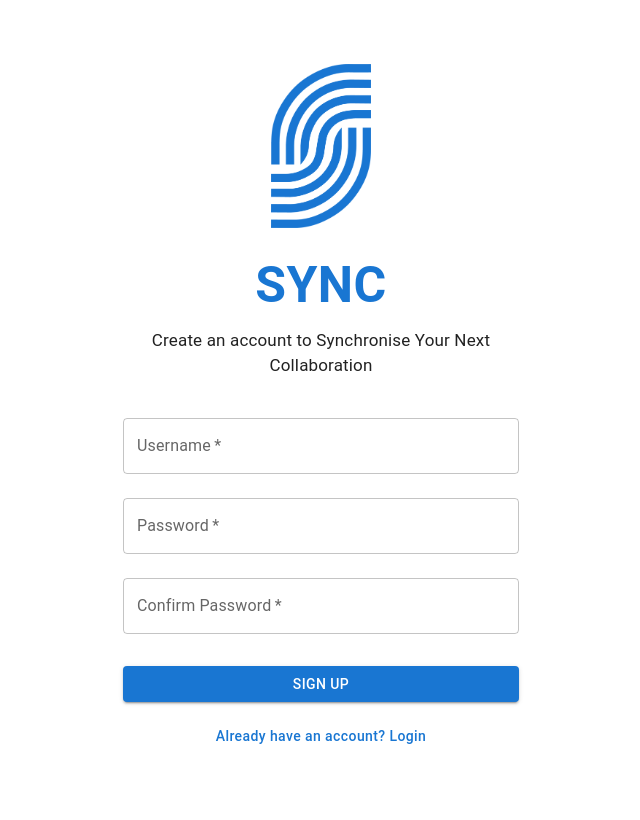
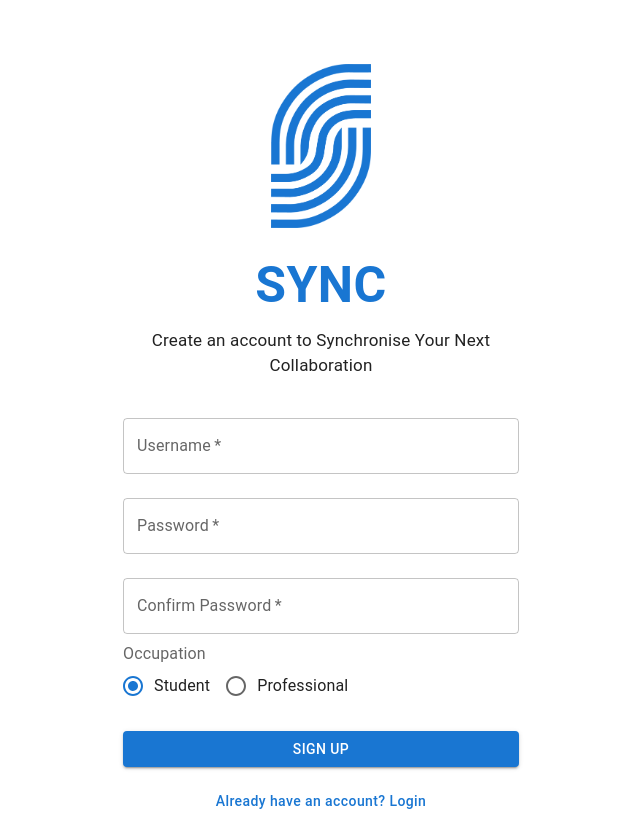
Before and after one commit to shennamt/sync-frontend, a React (Create React App) app: page /signup in a window 1280 px wide. Shown: the whole page, without its empty margins (319-959 px from the left). Built offline with nearby package versions, Linux system fonts and the light colour scheme.

Commit message:
feature: - add user student professional

```diff
--- a/src/pages/Login.jsx
+++ b/src/pages/Login.jsx
@@ -41,9 +41,13 @@ const Login = () => {
         password
       });
       console.log("Signup.jsx: res\n", res);
+      // const { data: { occupation } } = await authApi.getProfile(); // fetch the occupation from your backend API
+      // console.log("Login.jsx: occupation\n", occupation);
       setLoading(false);
       localStorage.setItem("token", res.token);
       navigate("/");
+      localStorage.setItem("occupation", res.occupation);
+      localStorage.setItem("username", res.username);
     } catch (err) {
       const errors = err.data.errors;
       console.log("Signup.jsx: errors\n", errors);
@@ -60,21 +64,25 @@ const Login = () => {
   };
   return (
     <>
-      <Typography sx={{
-        color: '#1976d2',
-        fontSize: '50px',
-        fontWeight: 'bold',
-        textAlign: 'center',
-        marginTop: '20px'
-      }}>
+      <Typography
+        sx={{
+          color: "#1976d2",
+          fontSize: "50px",
+          fontWeight: "bold",
+          textAlign: "center",
+          marginTop: "20px"
+        }}
+      >
         SYNC
       </Typography>
-      <Typography sx={{
-        textAlign: 'center',
-        fontSize: '17px',
-        marginTop: '5px',
-        marginBottom: '15px'
-      }}>
+      <Typography
+        sx={{
+          textAlign: "center",
+          fontSize: "17px",
+          marginTop: "5px",
+          marginBottom: "15px"
+        }}
+      >
         Welcome back
       </Typography>
       {/* Box component is used to render a form */}
--- a/src/pages/Signup.jsx
+++ b/src/pages/Signup.jsx
@@ -1,4 +1,14 @@
-import { Box, Button, TextField, Typography } from "@mui/material";
+import {
+  Box,
+  Button,
+  TextField,
+  FormControl,
+  FormControlLabel,
+  FormLabel,
+  RadioGroup,
+  Radio,
+  Typography
+} from "@mui/material";
 import { useState } from "react";
 import { Link, useNavigate } from "react-router-dom";
 import LoadingButton from "@mui/lab/LoadingButton";
@@ -11,12 +21,16 @@ const Signup = () => {
   const [usernameErrText, setUsernameErrText] = useState("");
   const [passwordErrText, setPasswordErrText] = useState("");
   const [confirmPasswordErrText, setConfirmPasswordErrText] = useState("");
-
+  const [occupation, setOccupation] = useState("student");
   const handleSubmit = async (e) => {
     e.preventDefault();
     setUsernameErrText("");
     setPasswordErrText("");
     setConfirmPasswordErrText("");
+
+    const handleOccupationChange = (event) => {
+      setOccupation(event.target.value);
+    };
 
     const data = new FormData(e.target);
     const username = data.get("username").trim();
@@ -52,7 +66,8 @@ const Signup = () => {
       const res = await authApi.signup({
         username,
         password,
-        confirmPassword
+        confirmPassword,
+        occupation
       });
       console.log("Signup.jsx: res\n", res);
       setLoading(false);
@@ -78,21 +93,25 @@ const Signup = () => {
 
   return (
     <>
-      <Typography sx={{
-        color: '#1976d2',
-        fontSize: '50px',
-        fontWeight: 'bold',
-        textAlign: 'center',
-        marginTop: '20px'
-      }}>
+      <Typography
+        sx={{
+          color: "#1976d2",
+          fontSize: "50px",
+          fontWeight: "bold",
+          textAlign: "center",
+          marginTop: "20px"
+        }}
+      >
         SYNC
       </Typography>
-      <Typography sx={{
-        textAlign: 'center',
-        fontSize: '17px',
-        marginTop: '5px',
-        marginBottom: '15px'
-      }}>
+      <Typography
+        sx={{
+          textAlign: "center",
+          fontSize: "17px",
+          marginTop: "5px",
+          marginBottom: "15px"
+        }}
+      >
         Create an account to Synchronise Your Next Collaboration
       </Typography>
       <Box component="form" sx={{ mt: 1 }} onSubmit={handleSubmit} noValidate>
@@ -131,6 +150,29 @@ const Signup = () => {
           error={confirmPasswordErrText !== ""}
           helperText={confirmPasswordErrText}
         />
+        <div className="input__field">
+          <FormControl className="radio__occupation">
+            <FormLabel>Occupation</FormLabel>
+            <RadioGroup
+              defaultValue="Student"
+              aria-labelledby="demo-customized-radios"
+              name="customized-radios"
+              style={{ display: "initial" }}
+              onChange={(e) => setOccupation(e.target.value)}
+            >
+              <FormControlLabel
+                value="Student"
+                control={<Radio />}
+                label="Student"
+              />
+              <FormControlLabel
+                value="Professional"
+                control={<Radio />}
+                label="Professional"
+              />
+            </RadioGroup>
+          </FormControl>
+        </div>
         <LoadingButton
           sx={{ mt: 3, mb: 2 }}
           variant="contained"
```
